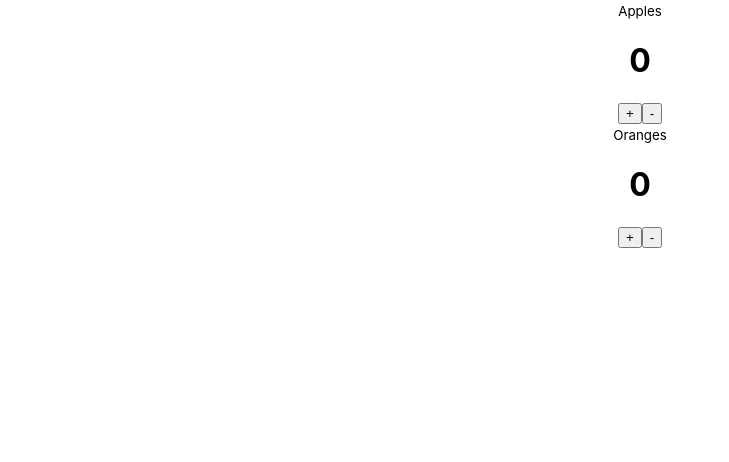
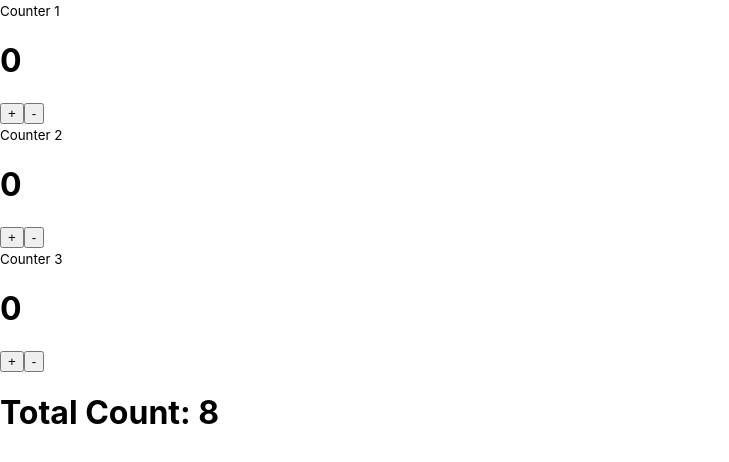
Before and after one commit to Joshkaki00/react-props-state, a React (Create React App) app: page / in a window 1280 px wide. Shown: the top 462 px of the page, without its empty margins (0-729 px from the left). Built offline with nearby package versions, Linux system fonts and the light colour scheme.

Commit message:
lifting state and did stretch challenge

```diff
--- a/src/App.js
+++ b/src/App.js
@@ -1,11 +1,31 @@
-import './App.css';
+import { useState } from 'react';
 import Counter from './Counter';
 
 function App() {
+  // Initialize counts for three counters
+  const [counts, setCounts] = useState([1, 4, 3]);
+
+  // Function to update count for a specific counter
+  const updateCount = (index, delta) => {
+    const newCounts = [...counts]; // Copy array to maintain immutability
+    newCounts[index] += delta;
+    setCounts(newCounts);
+  };
+
   return (
     <div className="App">
-      <Counter label="Apples" value={1} />
-      <Counter label="Oranges" value={3} />
+      {counts.map((value, index) => (
+        <Counter
+          key={index}
+          label={`Counter ${index + 1}`}
+          value={value}
+          // Passing callback functions to modify the state in the parent
+          increment={() => updateCount(index, 1)}
+          decrement={() => updateCount(index, -1)}
+        />
+      ))}
+      {/* Stretch Challenge: Display total count */}
+      <h1>Total Count: {counts.reduce((total, num) => total + num, 0)}</h1>
     </div>
   );
 }
```
